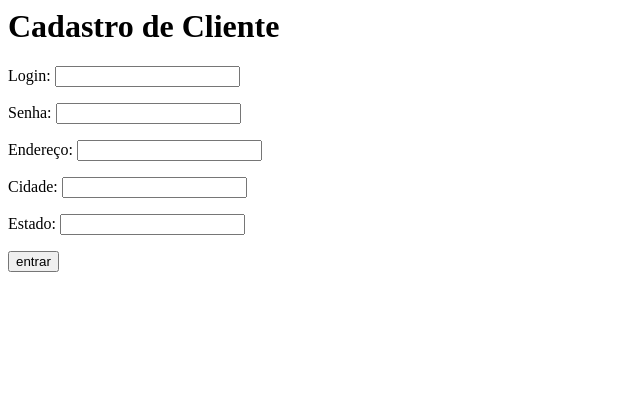
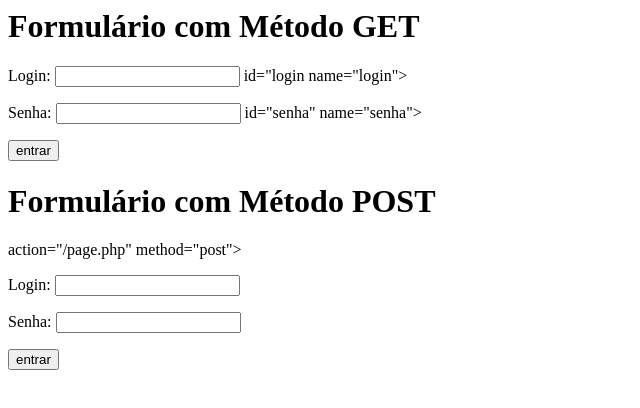
Before and after one commit to CEEMTI-BG-prof-Melissa/aula-04-25-03-yuriaaaa, a plain HTML site: page index.html in a window 1280 px wide. Shown: the whole page, without its empty margins (0-640 px from the left). Drawn offline with Linux system fonts and the light colour scheme.

Commit message:
Update index.html

```diff
--- a/index.html
+++ b/index.html
@@ -1,28 +1,30 @@
 <html>
   <head>
-
+    <title> Aula 05 </title>
   </head>
   <body>
-    <h1>Cadastro de Cliente</h1>
-      <form>
+    <h1> Formulário com Método GET </h1>
+    <form>
+      <p>
+         Login: <input type="text"> id="login name="login">
+      </p>
+      <p>
+        Senha: <input type="password"> id="senha" name="senha">
+      </p>
+      <p>
+        <input type="submit" value="entrar">
+      </p>
+      <h1> Formulário com Método POST </h1>
+      <form> action="/page.php" method="post">
         <p>
-          Login: <input type="text">
+           Login: <input type="text">
         </p>
         <p>
           Senha: <input type="password">
         </p>
         <p>
-          Endereço: <input type="text">
+          <input type="submit" value="entrar">
         </p>
-        <p>
-          Cidade: <input type="text">
-        </p>
-        <p>
-          Estado: <input type="text">
-        </p>
-        <p>
-          <input type="button" value="entrar">
-        </p>
-      </form>
+    </form>
   </body>
 </html>
```
